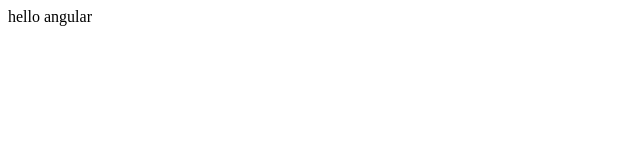
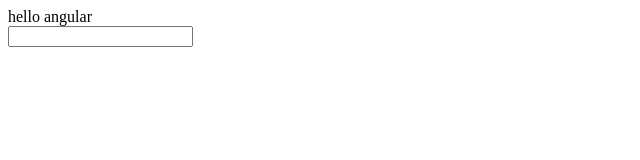
Before and after one commit to kfengbest/javascript, a plain HTML site: page f.html in a window 1280 px wide. Shown: the whole page, without its empty margins (0-640 px from the left). Drawn offline with Linux system fonts and the light colour scheme.

Commit message:
ng-model and input

```diff
--- a/f.html
+++ b/f.html
@@ -3,7 +3,10 @@
 	<script src="./3p/angular.js"></script>
 </head>
 <body>
-	hello {{'angular'}}
+	hello {{thename || 'angular'}}
+	<br/>
+	<input type="text" ng-model="thename"></input>
+
 	<script type="text/javascript">
 	</script>
 </body>
```
